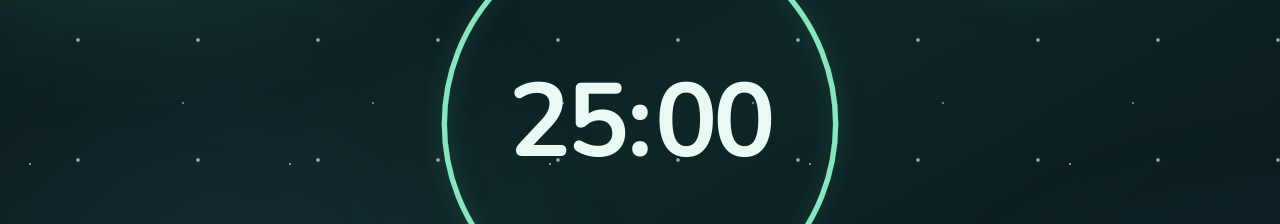
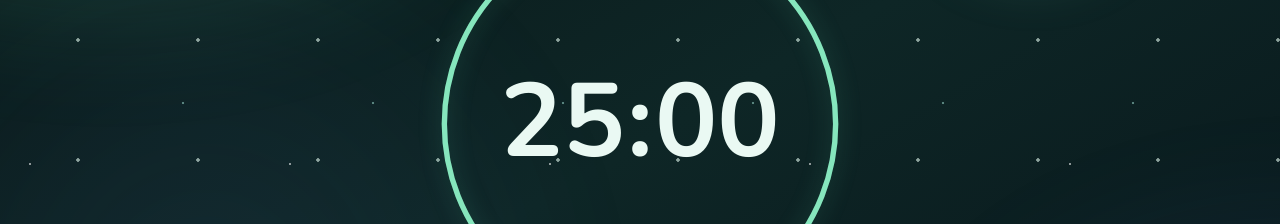
Before and after one commit to GramCraft/cozy-pomodoroo, a plain HTML site: page index.html in a window 1280 px wide. Shown: the part 286-510 px from the top of the page. Drawn offline with Linux system fonts and the light colour scheme.

Commit message:
Restore normal timer digit spacing

```diff
--- a/index.html
+++ b/index.html
@@ -915,9 +915,9 @@ main {
   transform: translateY(-0.02em);
   transition: font-size .5s var(--ease);
 }
-.time .mm { text-align: right; letter-spacing: -0.04em; }
+.time .mm { text-align: right; }
 .time .colon { text-align: center; padding: 0 .02em; }
-.time .ss { text-align: left; letter-spacing: -0.04em; }
+.time .ss { text-align: left; }
 .task {
   display: flex;
   align-items: center;
```
